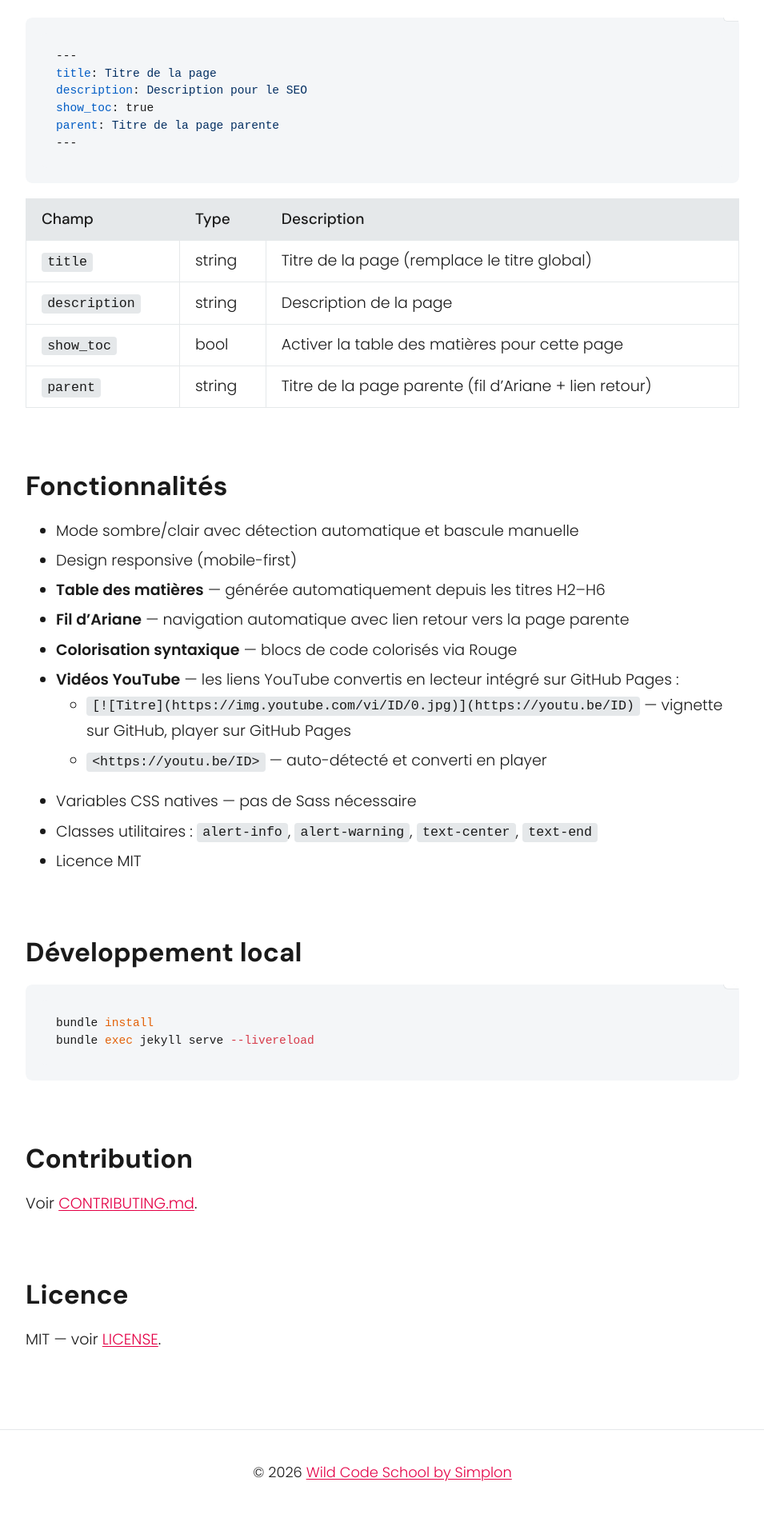
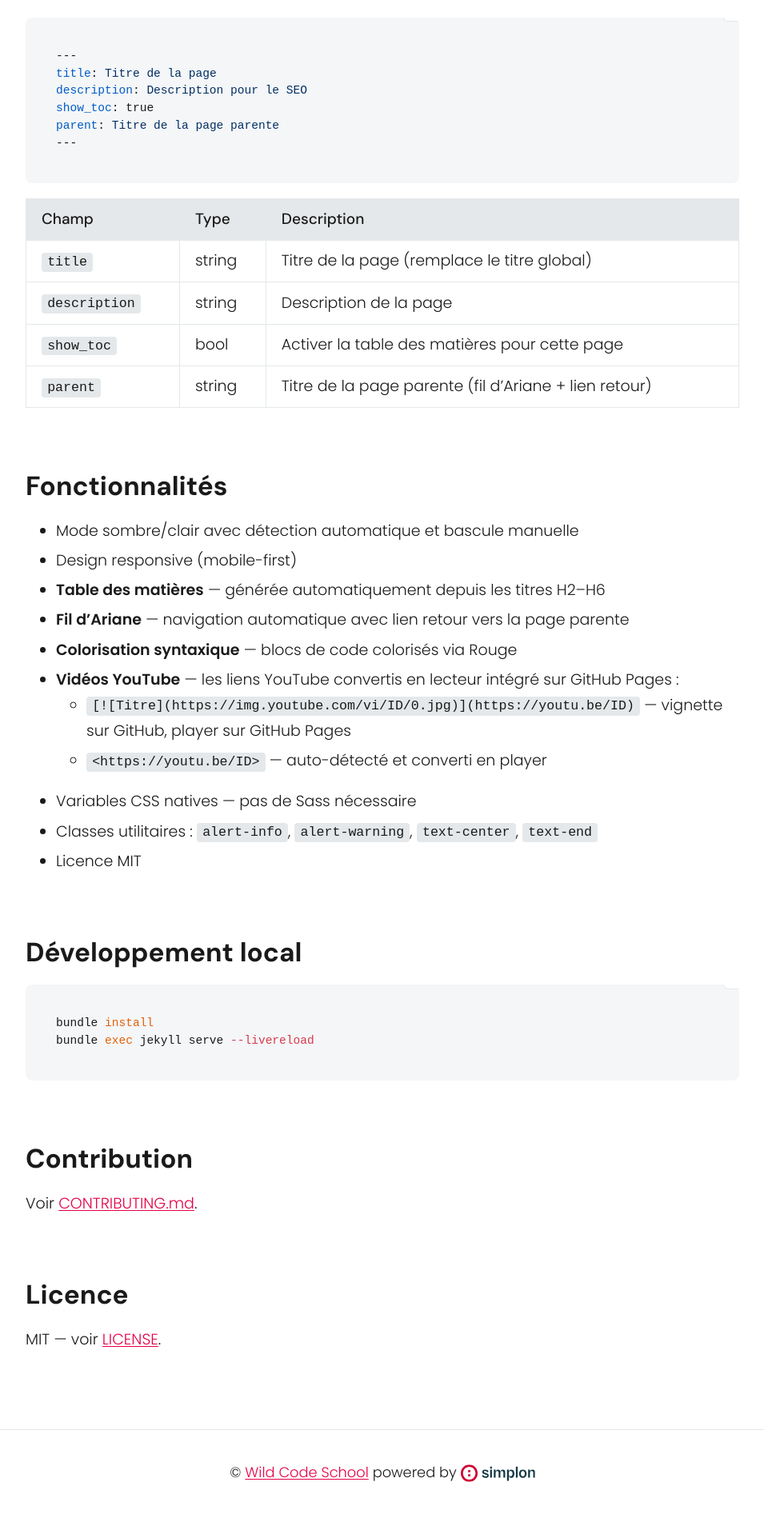
Before and after one commit to simplonco/simplonline-ressources-jekyll-theme, a Jekyll site: the page built from README-FR.md, in a window 1280 px wide. Shown: the part 1461-3374 px from the top of the page at 80% size, without its empty margins (162-1117 px from the left). Built offline with Jekyll 4.4.1, drawn with Linux system fonts in a browser that asks for light colours.

Commit message:
feat: replace Simplon favicon with WCS favicon, update footer branding
- Favicon now uses Wild Code School favicons (32×32 + apple-touch-icon 180×180)
- Footer: 'Wild Code School powered by [Simplon logo] Simplon' with links
- Simplon logo SVG (dark teal) turned white in dark mode for readability
- Old Simplon apple-touch-icon (favicon-256.png) removed

```diff
--- a/_includes/footer.html
+++ b/_includes/footer.html
@@ -1,5 +1,12 @@
 <footer class="site-footer">
   <div class="wrapper">
-    <p>&copy; {{ site.time | date: '%Y' }} <a href="https://www.wildcodeschool.com/">Wild Code School by Simplon</a></p>
+    <p>
+      &copy;
+      <a href="https://www.wildcodeschool.com/">Wild Code School</a>
+      powered by
+      <a href="https://www.simplon.co/">
+        <img src="{{ '/assets/images/simplon-logo.svg' | relative_url }}" alt="Simplon" class="footer-simplon-logo">
+      </a>
+    </p>
   </div>
 </footer>
--- a/_includes/head.html
+++ b/_includes/head.html
@@ -1,7 +1,7 @@
 <meta charset="utf-8">
 <meta name="viewport" content="width=device-width, initial-scale=1">
 <link rel="icon" href="{{ '/assets/images/favicon-32.png' | relative_url }}" sizes="32x32" type="image/png">
-<link rel="apple-touch-icon" href="{{ '/assets/images/favicon-256.png' | relative_url }}" sizes="256x256">
+<link rel="apple-touch-icon" href="{{ '/assets/images/apple-touch-icon.png' | relative_url }}" sizes="180x180">
 <meta name="description" content="{{ page.description | default: site.description | xml_escape }}">
 <meta name="generator" content="Jekyll v{{ jekyll.version }}">
 
--- a/assets/css/style.css
+++ b/assets/css/style.css
@@ -311,6 +311,17 @@
 
   .site-footer a:hover {
     color: var(--color-gray);
+  }
+
+  .footer-simplon-logo {
+    height: 1.2em;
+    width: auto;
+    vertical-align: middle;
+    display: inline-block;
+  }
+
+  html.dark-mode .footer-simplon-logo {
+    filter: brightness(0) invert(1);
   }
 }
 
```
Also changed, not shown: assets/images/apple-touch-icon.png (added), assets/images/favicon-256.png (deleted), assets/images/favicon-32.png, assets/images/simplon-logo.svg (added).
